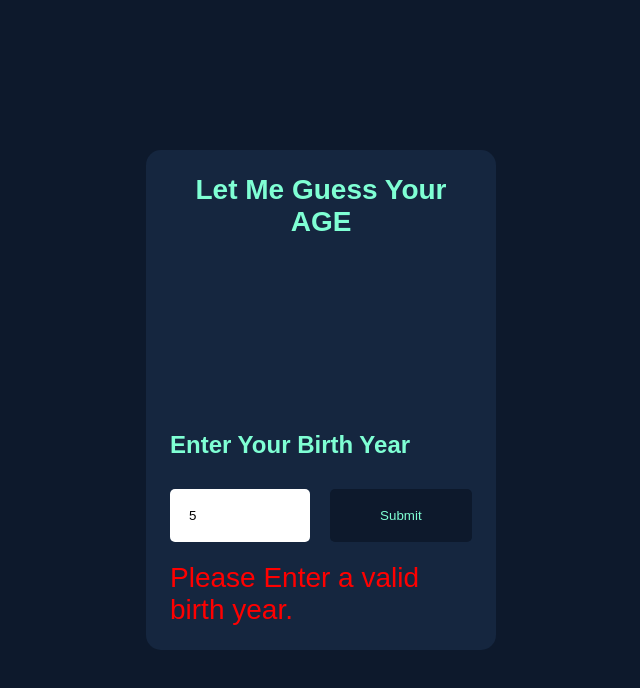
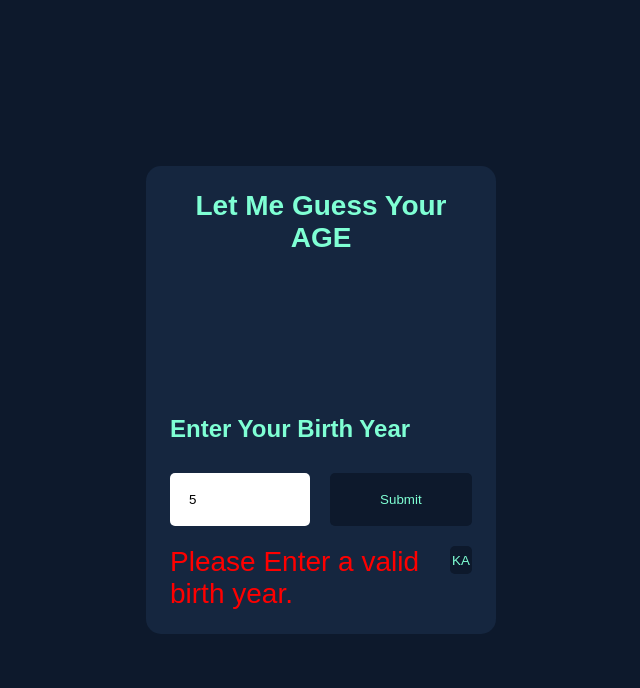
Before and after one commit to TheJesterEnd/AgeGuesser, a plain HTML site: page index.html in a window 1280 px wide. Both pictures are taken after typing "5" into the empty fields and a click on the button "Submit". Shown: the whole page, without its empty margins (319-959 px from the left). Drawn offline with Linux system fonts and the light colour scheme.

Commit message:
add new Georgian Language

```diff
--- a/app.js
+++ b/app.js
@@ -1,18 +1,43 @@
 const birthYearInput = document.getElementById("num");
 const pElement = document.querySelector("p");
+const h1Element = document.querySelector("h1");
+const h2Element = document.querySelector("h2");
+const languageButton = document.getElementById("languageButton");
 
+let isGeorgian = false;
+
+function toggleLanguage() {
+    isGeorgian = !isGeorgian;
+
+    if (isGeorgian) {
+        h1Element.textContent = "მოდი გამოვიცნობ შენს ასაკს";
+        h2Element.textContent = "შეიყვანე შენი დაბადების წელი";
+        pElement.textContent = isGeorgian ? "ასაკი:" : "AGE:";
+        languageButton.textContent = "EN";
+    } else {
+        h1Element.textContent = "Let Me Guess Your AGE";
+        h2Element.textContent = "Enter Your Birth Year";
+        pElement.textContent = isGeorgian ? "ასაკი:" : "AGE:";
+        languageButton.textContent = "KA";
+    }
+}
 
 function myFunction() {
     const birthYear = parseInt(birthYearInput.value);
 
-    if (!isNaN(birthYear) && birthYear >=1925 && birthYear <=2022) {
+    if (!isNaN(birthYear) && birthYear >= 1925 && birthYear <= 2022) {
         const currentYear = new Date().getFullYear();
         const age = currentYear - birthYear;
 
-        pElement.style.color ="aquamarine"
-        pElement.textContent = `AGE: ${age}`;
+        pElement.style.color = "aquamarine";
+        pElement.textContent = isGeorgian ? `ასაკი: ${age}` : `AGE: ${age}`;
+
+    } else if (birthYearInput.value === "") {
+        pElement.textContent = isGeorgian ? `ასაკი: ${age}` : `AGE: ${age}`;
     } else {
         pElement.style.color = "red";
-        pElement.textContent = "Please Enter a valid birth year.";
+        pElement.textContent = isGeorgian ? "გთხოვთ შეიყვანოთ სწორი დაბადების წელი." : "Please Enter a valid birth year.";
     }
 }
+
+document.getElementById("submit").addEventListener("click", myFunction);
--- a/index.html
+++ b/index.html
@@ -1,27 +1,33 @@
 <!DOCTYPE html>
 <html lang="en">
   <head>
-    <meta charset="UTF-8">
-    <meta name="viewport" content="width=device-width, initial-scale=1.0">
-    <link rel="preconnect" href="https://fonts.googleapis.com">
-    <link rel="stylesheet" href="style.css">
-    <script src="app.js" defer> </script>
+    <meta charset="UTF-8" />
+    <meta name="viewport" content="width=device-width, initial-scale=1.0" />
+    <link rel="preconnect" href="https://fonts.googleapis.com" />
+    <link rel="stylesheet" href="style.css" />
+    <script src="app.js" defer></script>
     <title>AgeGuesser</title>
   </head>
   <body>
     <div class="main">
       <h1>Let Me Guess Your AGE</h1>
+      <div>
         <h2>Enter Your Birth Year</h2>
         <div class="inputs">
-        <input type="number" id="num"/>
-        <input type="button"
+          <input type="number" id="num" />
+          <input
+            type="button"
             name="submit"
             onclick="myFunction()"
             value="Submit"
             id="submit"
           />
         </div>
+        <div class="bottom">
           <p class="p">AGE :</p>
+          <button id="languageButton" onclick="toggleLanguage()">KA</button>
+        </div>
+      </div>
     </div>
   </body>
 </html>
--- a/style.css
+++ b/style.css
@@ -1,49 +1,46 @@
-*{
+* {
     margin: 0;
     padding: 0;
     box-sizing: border-box;
   }
 
-body{
+  body {
     display: flex;
     justify-content: center;
     align-items: center;
     min-height: 100vh;
-    background-color: #0D192C;
-    font-family: 'Pixelify Sans', sans-serif;
+    background-color: #0d192c;
+    font-family: "Pixelify Sans", sans-serif;
   }
 
-.main{
+  .main {
     display: flex;
     flex-direction: column;
-    background-color: #15263F;
+    justify-content: space-between;
+    background-color: #15263f;
     border-radius: 15px;
     padding: 24px;
     width: 350px;
-
+    min-height: 468.2px;
   }
 
-
-h1{
+  h1 {
     color: aquamarine;
     font-size: 28px;
     text-align: center;
-
   }
 
-h2{
-    margin-top: 193px;
+  h2 {
     color: aquamarine;
     font-size: 24px;
   }
 
-.inputs{
+  .inputs {
     display: flex;
     margin-top: 30px;
     gap: 20px;
-
   }
-input{
+  input {
     width: 50%;
     padding: 19px;
     border-radius: 5px;
@@ -52,32 +49,46 @@ input{
   }
 
   input::-webkit-inner-spin-button,
-input::-webkit-outer-spin-button{
+  input::-webkit-outer-spin-button {
     display: none;
   }
 
-
-input[type=number]:focus {
+  input[type="number"]:focus {
     width: 50%;
   }
 
   #submit {
-    background-color: #0D192C;
+    background-color: #0d192c;
     padding: 19px 32px;
     color: aquamarine;
     cursor: pointer;
-    border:none;
+    border: none;
     border-radius: 5px;
     font-family: inherit;
   }
-
 
   #submit:hover {
     background: #290223;
     transition: 0.5s;
   }
-.p{
+
+  .bottom {
+    display: flex;
+    flex-direction: row;
+    justify-content: space-between;
     color: aquamarine;
     font-size: 28px;
     margin-top: 20px;
   }
+
+  #languageButton {
+    width: 30px;
+    height: 28px;
+    background-color: #0d192c;
+    color: aquamarine;
+    border-radius: 5px;
+    border: none;
+    font-family: inherit;
+    cursor: pointer;
+
+  }
```
Lines whose indentation alone changed are shown as unchanged.
